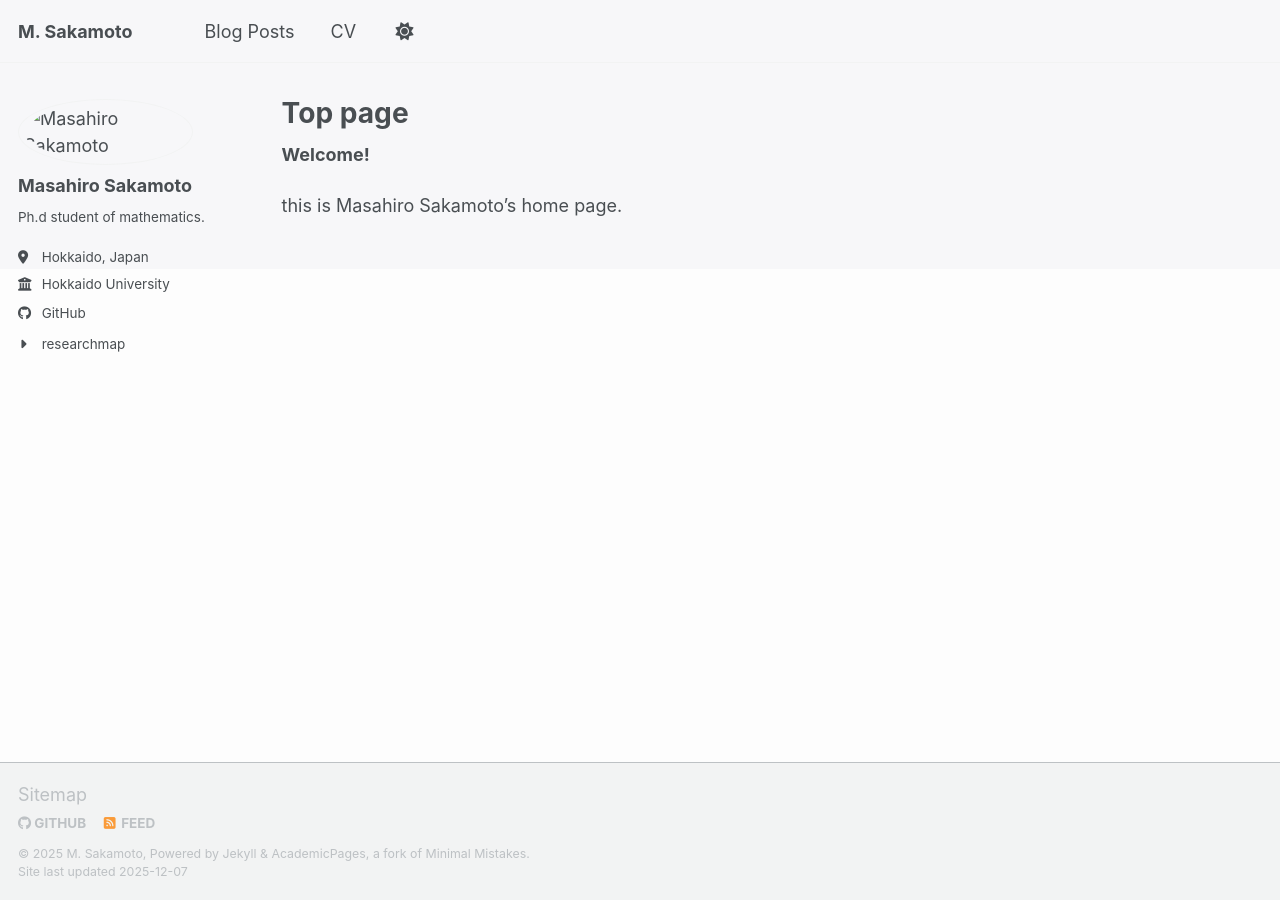
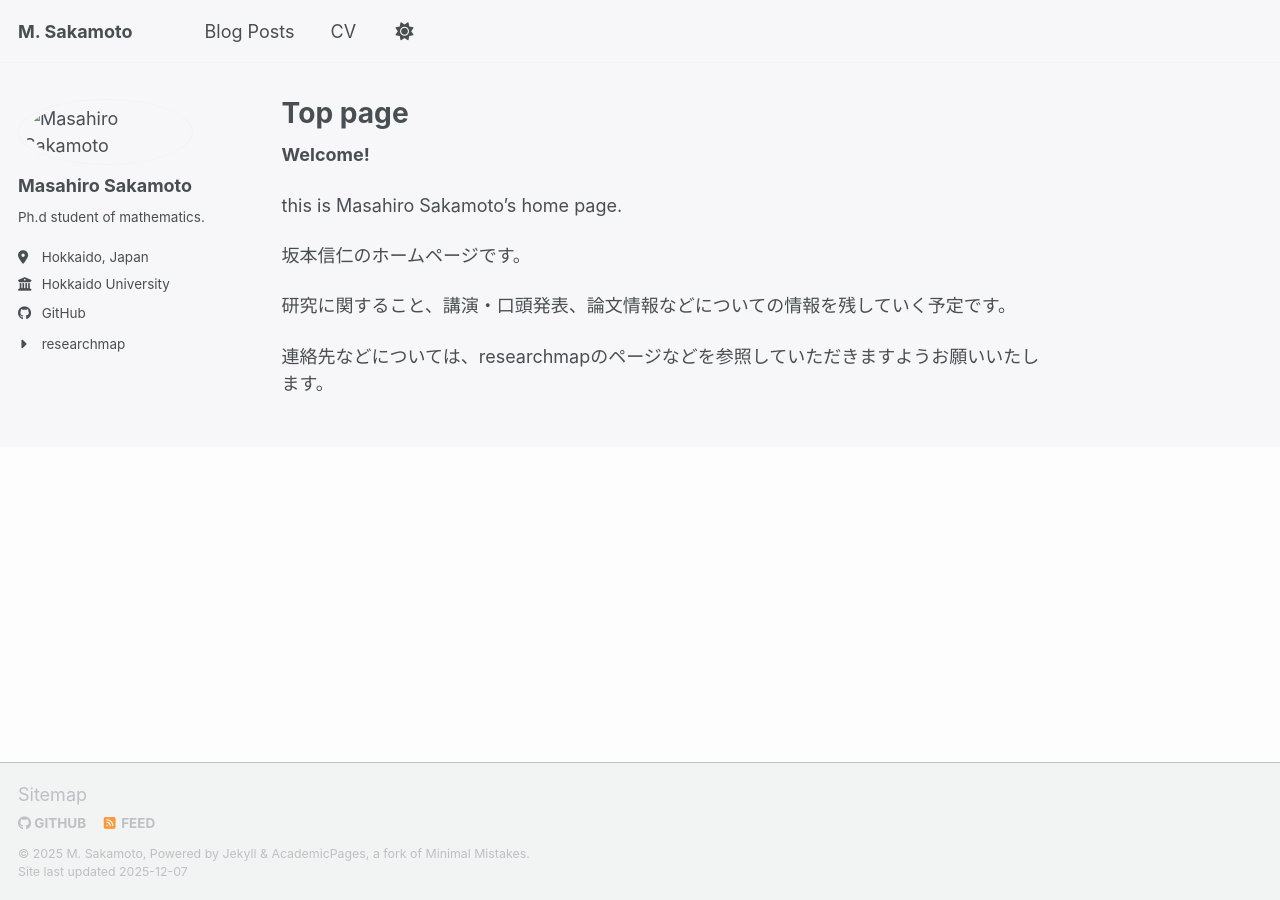
Before and after one commit to masa-moto/masa-moto.github.io, a Jekyll site: the page built from _pages/about.md, in a window 1280 px wide. Built offline with Jekyll 4.4.1, drawn with Linux system fonts in a browser that asks for light colours; a script bundle is joined from its source files by our own code; library files that are not in the unit come from our copies.

Commit message:
add: add some files

```diff
--- a/_config.yml
+++ b/_config.yml
@@ -36,6 +36,7 @@ author:
   # Development
   github: "masa-moto"
   researchmap: "https://researchmap.jp/m_skmt"
+  tayo: "https://tayo.jp/users/ItSpLE91JfSAszjdZsx435UBsdh1"
 
   # Social Media
   bluesky:   # ← アカウントURLに後で更新する
--- a/_pages/about.md
+++ b/_pages/about.md
@@ -10,3 +10,9 @@ redirect_from:
 **Welcome!**
 
 this is Masahiro Sakamoto's home page.
+
+坂本信仁のホームページです。
+
+研究に関すること、講演・口頭発表、論文情報などについての情報を残していく予定です。
+
+連絡先などについては、researchmapのページなどを参照していただきますようお願いいたします。
--- a/_sass/_custom.scss
+++ b/_sass/_custom.scss
@@ -21,7 +21,9 @@ html[data-theme="light"] a:visited {
 html[data-theme="light"] body {
   background-color: var(--bg-color);
 }
-
+html[data-theme="light"] a:visited {
+  color: var(--link-visited-color) !important;
+}
 
 
 /* ▼ Dark mode */
```
